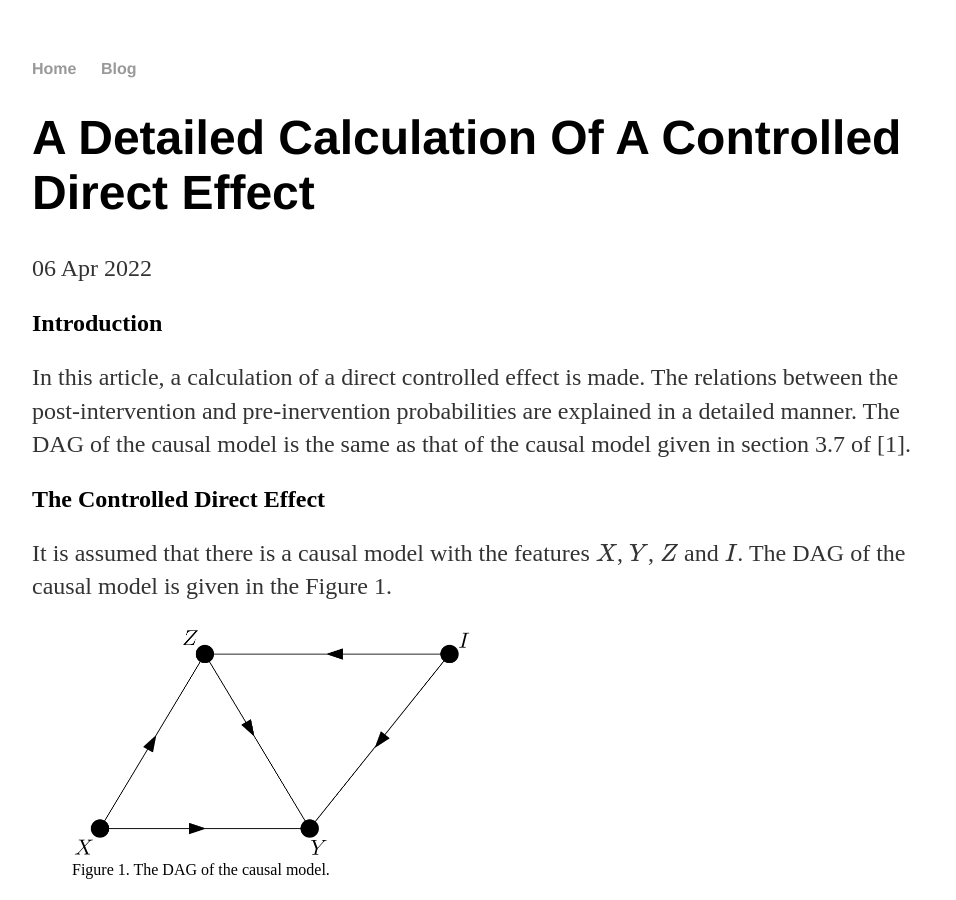
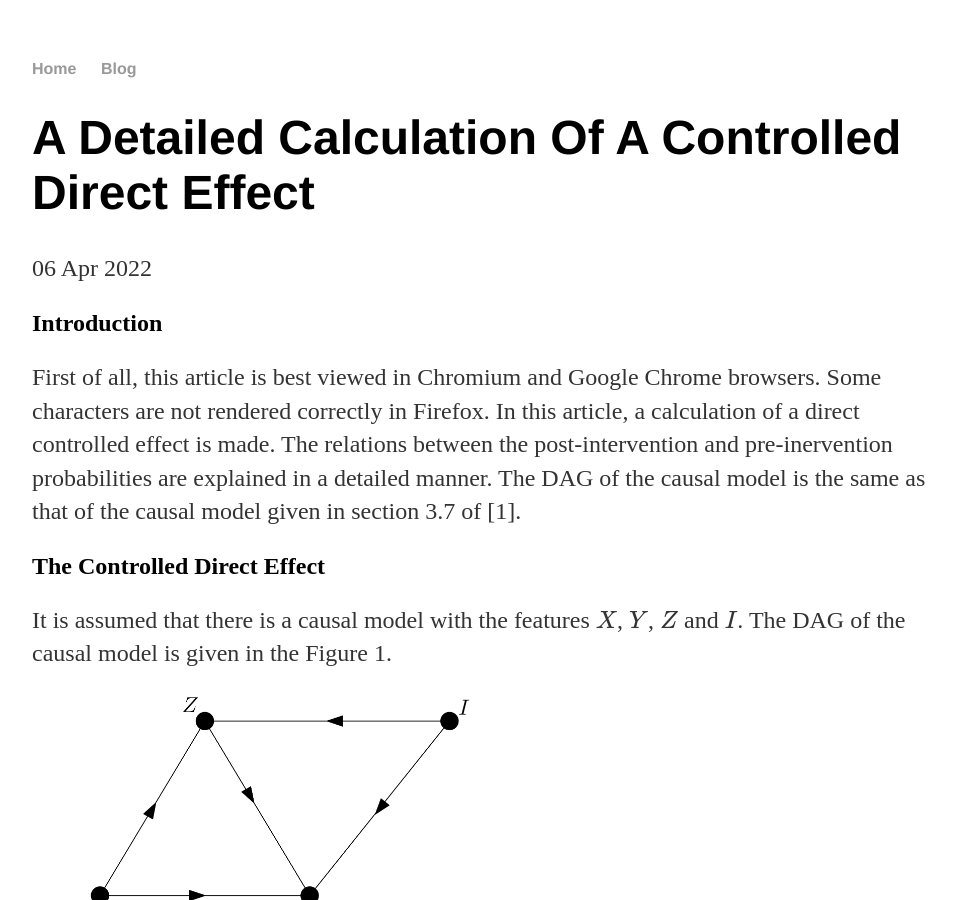
Before and after one commit to SaffetGokcenSen/saffetgokcensen.github.io, a Jekyll site: the page built from _posts/2022-04-06-a-detailed-calculation-of-a-controlled-direct-effect.md, in a window 1280 px wide and 900 px high. Shown: the whole window, without its empty margins (160-1116 px from the left). Built offline with Jekyll 4.4.1, drawn with Linux system fonts in a browser that asks for light colours.

Commit message:
Browser related notification

```diff
--- a/_posts/2022-04-06-a-detailed-calculation-of-a-controlled-direct-effect.md
+++ b/_posts/2022-04-06-a-detailed-calculation-of-a-controlled-direct-effect.md
@@ -4,7 +4,7 @@ author: SAFFET GÖKÇEN ŞEN
 title: A Detailed Calculation Of A Controlled Direct Effect
 ---
 ## Introduction
-In this article, a calculation of a direct controlled effect is made. The relations between the post-intervention and pre-inervention probabilities are explained in a detailed manner. The DAG of the causal model is the same as that of the causal model given in section 3.7 of [1].
+First of all, this article is best viewed in Chromium and Google Chrome browsers. Some characters are not rendered correctly in Firefox. In this article, a calculation of a direct controlled effect is made. The relations between the post-intervention and pre-inervention probabilities are explained in a detailed manner. The DAG of the causal model is the same as that of the causal model given in section 3.7 of [1].
 ## The Controlled Direct Effect
 It is assumed that there is a causal model with the features $X$, $Y$, $Z$ and $I$. The DAG of the causal model is given in the Figure 1.
 <figure>
```
